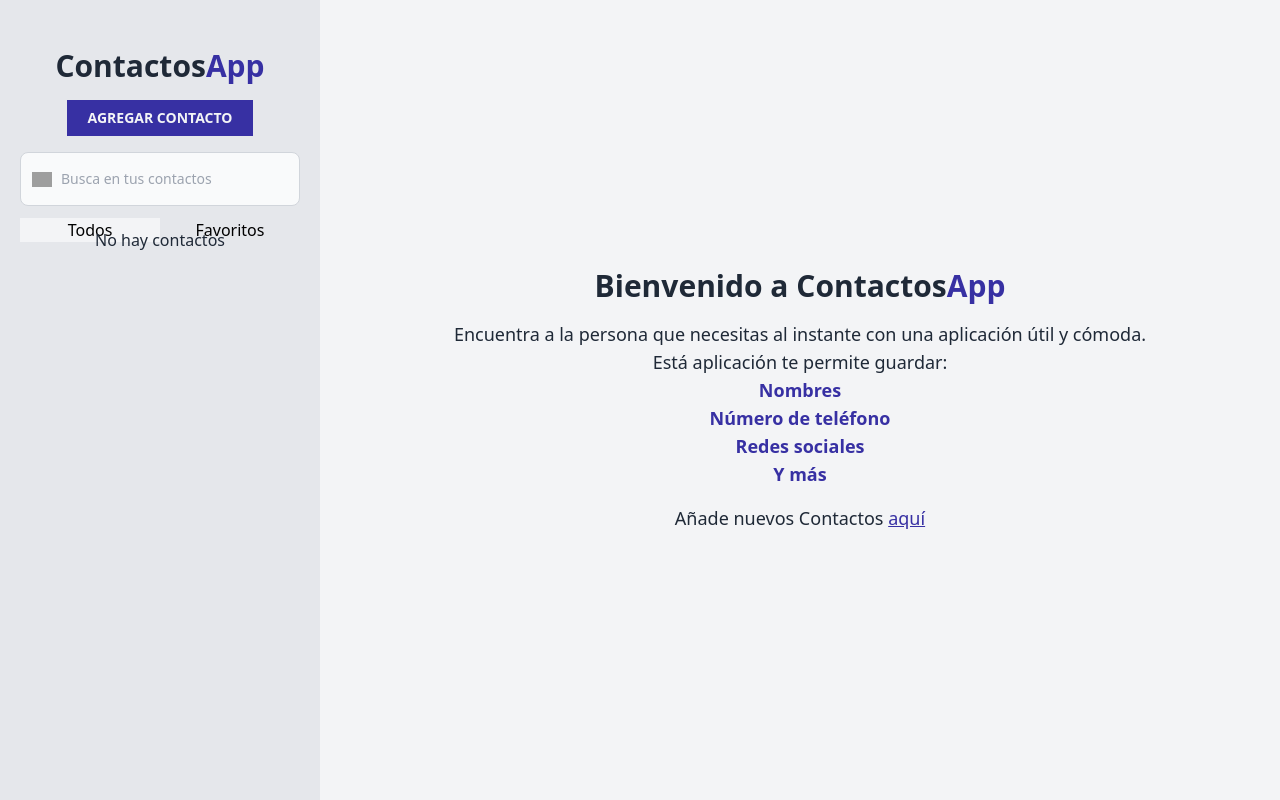
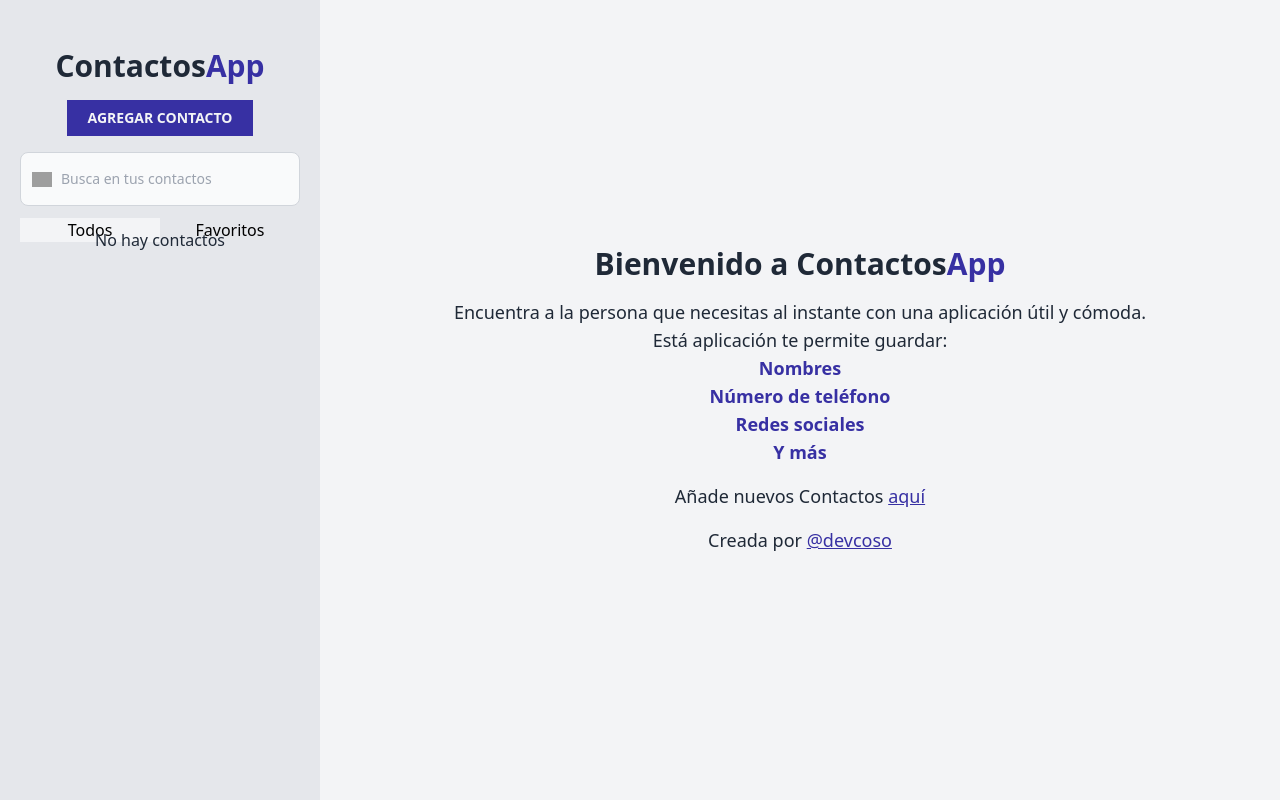
Before and after one commit to devcoso/ContactosApp, a React (Vite) app: page / in a window 1280 px wide. Built offline with nearby package versions, Linux system fonts and the light colour scheme; grey boxes are pictures that could not be loaded.

Commit message:
Añadiendo créditos xd

```diff
--- a/src/pages/Home.tsx
+++ b/src/pages/Home.tsx
@@ -16,6 +16,7 @@ export default function Home() {
       </div>
 
       <p className="text-gray-800 text-lg">Añade nuevos Contactos <Link className="text-indigo-800 underline" to="/agregar">aquí</Link></p>
+      <p className="text-gray-800 text-lg">Creada por <a href="https://github.com/devcoso" target="_blank" className="text-indigo-800 underline">@devcoso</a></p>
     </div>
   )
 }
```
